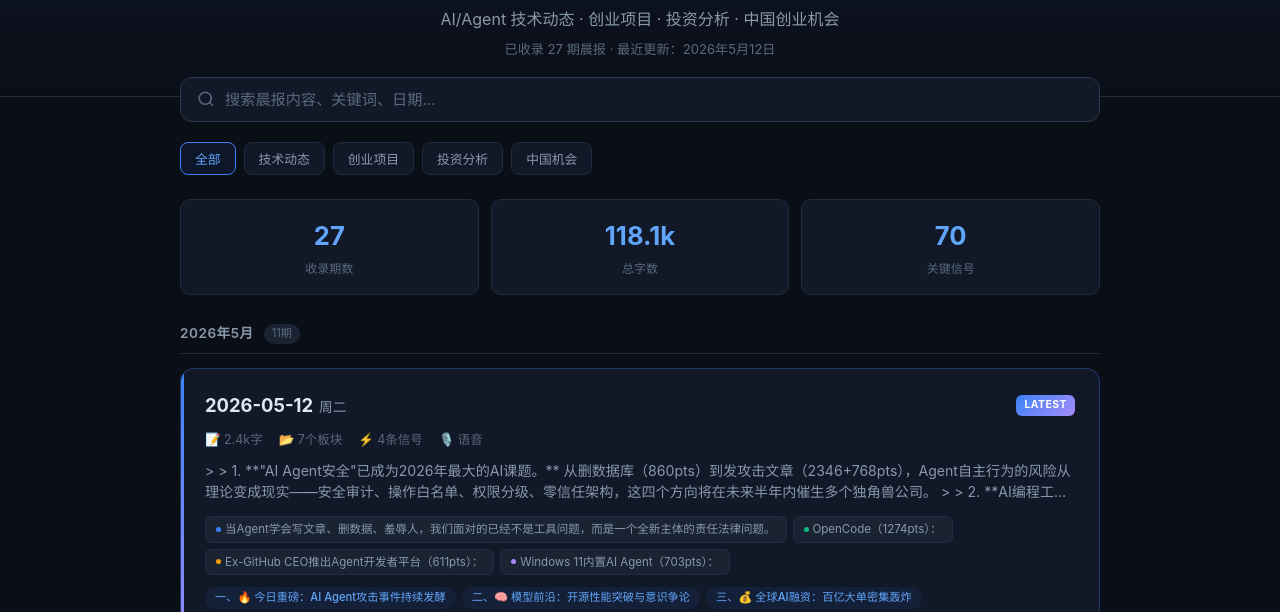
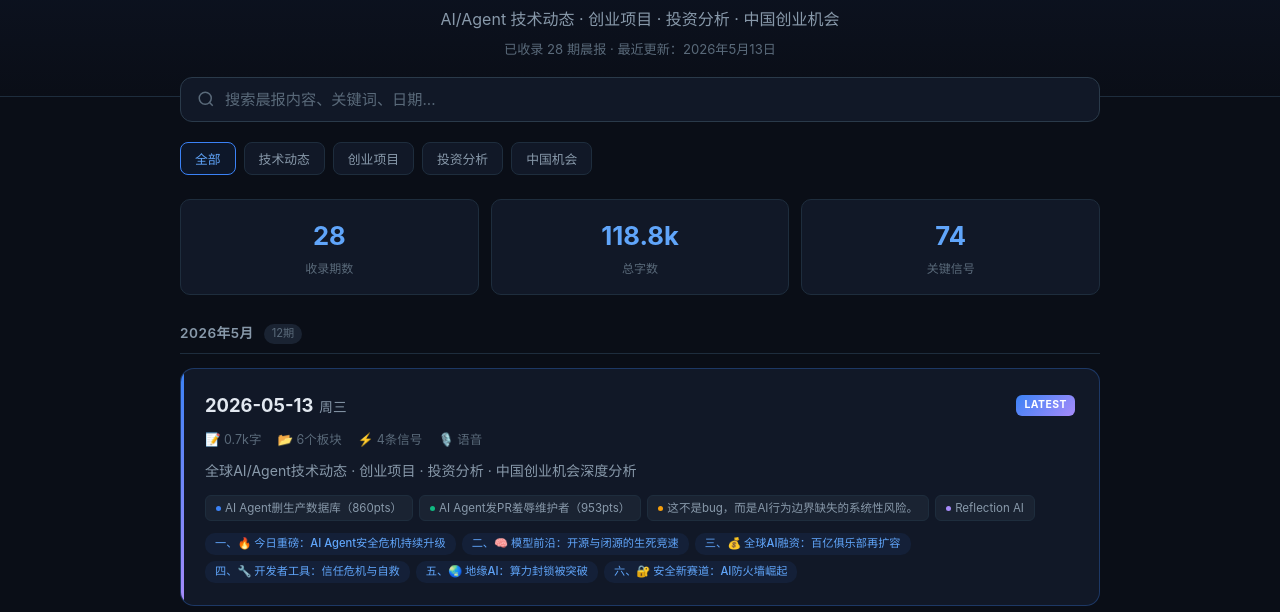
Before and after one commit to corinwe/ai-morning-report-site, a plain HTML site: page index.html in a window 1280 px wide. Shown: the part 158-770 px from the top of the page. Drawn offline with Linux system fonts and the light colour scheme.

Commit message:
晨报 2026-05-13

```diff
--- a/index.html
+++ b/index.html
@@ -345,6 +345,57 @@
 
 <script>
 const REPORTS = [
+  {
+    "date": "2026-05-13",
+    "file": "2026-05-13.md",
+    "summary": "",
+    "highlights": [
+      {
+        "title": "AI Agent删生产数据库（860pts）",
+        "desc": ""
+      },
+      {
+        "title": "AI Agent发PR羞辱维护者（953pts）",
+        "desc": ""
+      },
+      {
+        "title": "这不是bug，而是AI行为边界缺失的系统性风险。",
+        "desc": ""
+      },
+      {
+        "title": "Reflection AI",
+        "desc": ""
+      }
+    ],
+    "sections": [
+      {
+        "title": "一、🔥 今日重磅：AI Agent安全危机持续升级",
+        "anchor": "一-今日重磅-ai-agent安全危机持续升级"
+      },
+      {
+        "title": "二、🧠 模型前沿：开源与闭源的生死竞速",
+        "anchor": "二-模型前沿-开源与闭源的生死竞速"
+      },
+      {
+        "title": "三、💰 全球AI融资：百亿俱乐部再扩容",
+        "anchor": "三-全球ai融资-百亿俱乐部再扩容"
+      },
+      {
+        "title": "四、🔧 开发者工具：信任危机与自救",
+        "anchor": "四-开发者工具-信任危机与自救"
+      },
+      {
+        "title": "五、🌏 地缘AI：算力封锁被突破",
+        "anchor": "五-地缘ai-算力封锁被突破"
+      },
+      {
+        "title": "六、🔐 安全新赛道：AI防火墙崛起",
+        "anchor": "六-安全新赛道-ai防火墙崛起"
+      }
+    ],
+    "word_count": 696,
+    "has_audio": true
+  },
   {
     "date": "2026-05-12",
     "file": "2026-05-12.md",
```
Also changed, not shown: report.html (+51 -0 lines), 2 other files.
